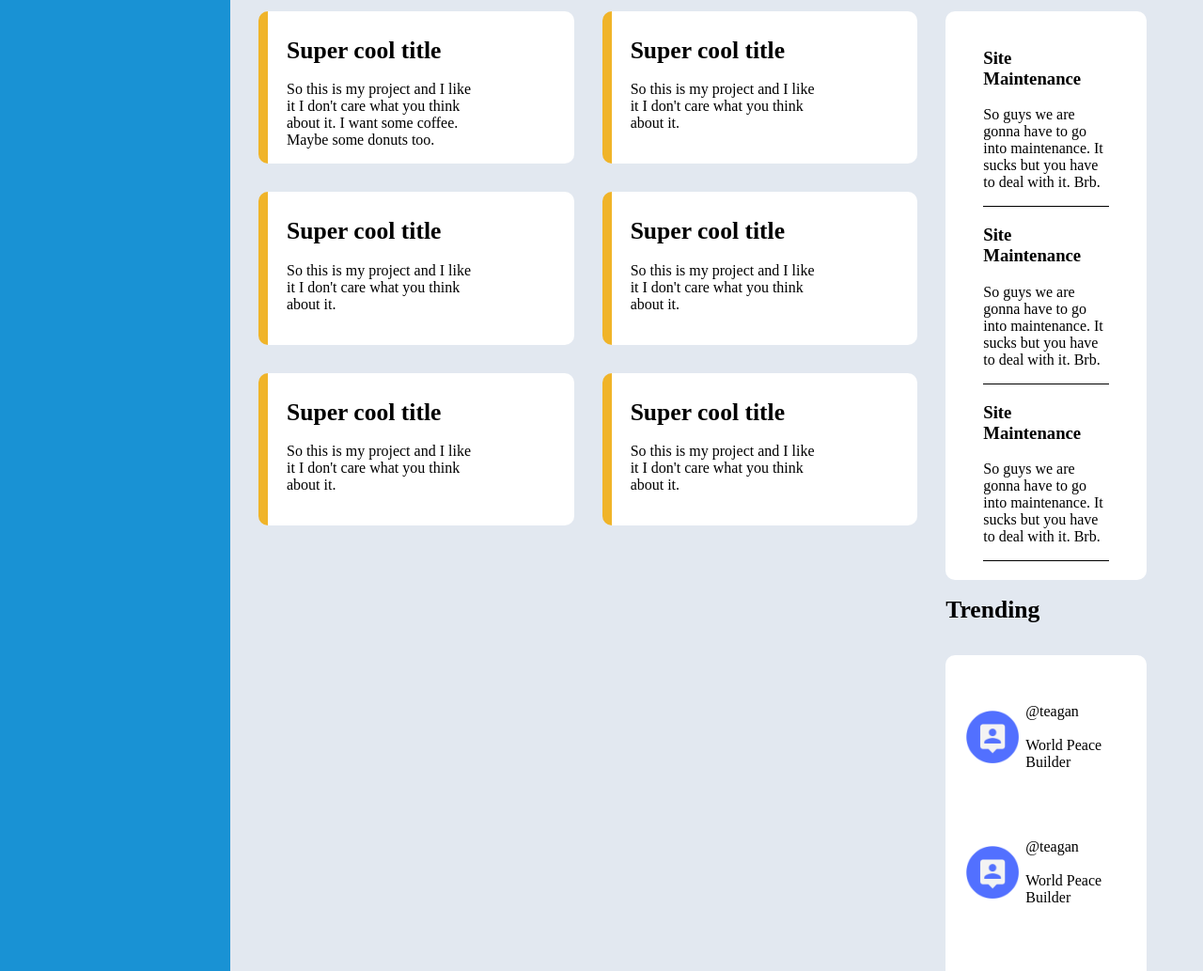
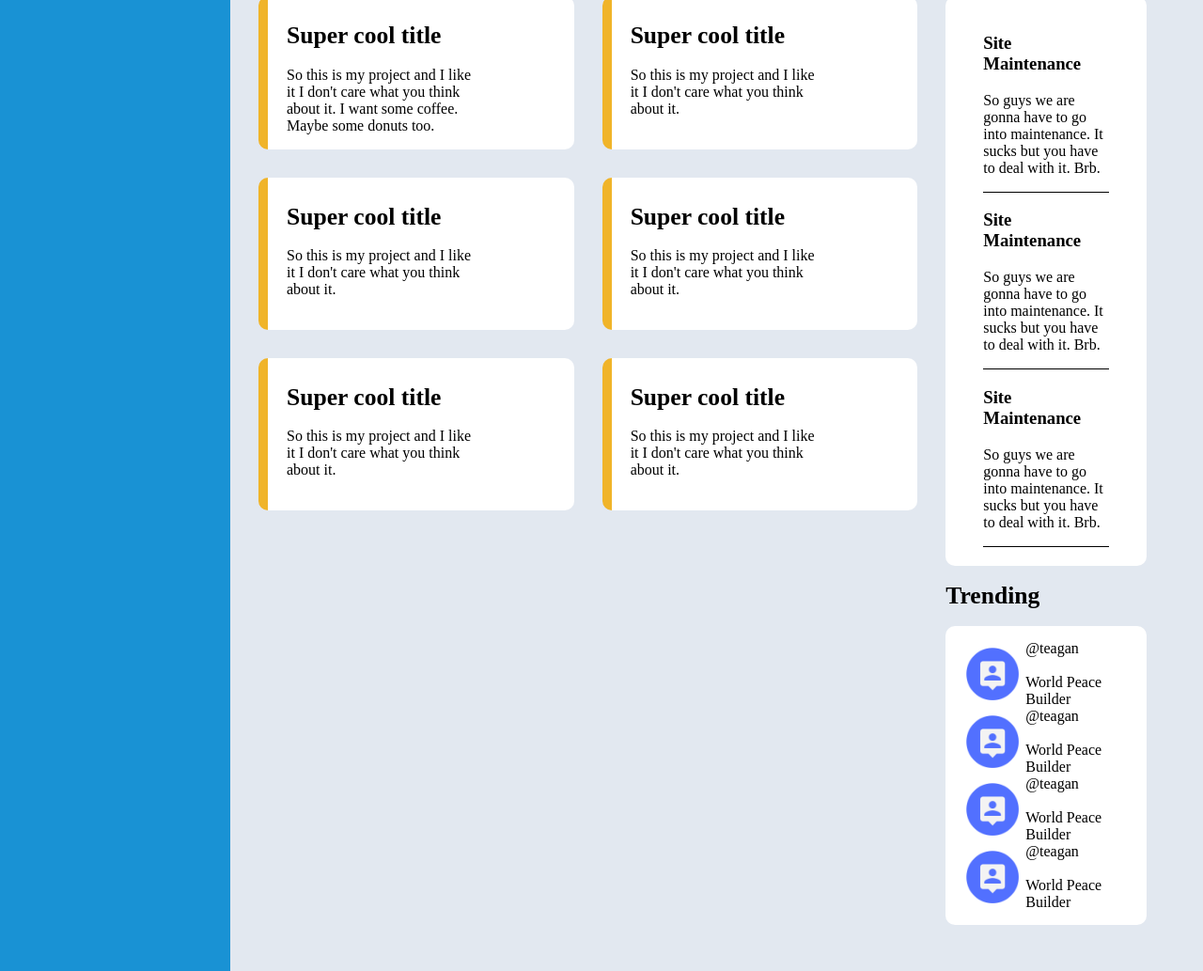
Before and after one commit to kvale17/Admin-Dashboard, a plain HTML site: page index.html in a window 1280 px wide. Shown: the part 244-1277 px from the top of the page at 94% size. Drawn offline with Linux system fonts and the light colour scheme.

Commit message:
Switch to flex

```diff
--- a/css/style.css
+++ b/css/style.css
@@ -43,10 +43,8 @@ body {
 }
 
 .projects {
-  display: grid;
-  grid-template-rows: 80px auto;
-
-  align-items: start;
+  display: flex;
+  flex-direction: column;
 }
 .project-cards {
   display: grid;
@@ -54,7 +52,6 @@ body {
   grid-template-rows: repeat(3, 1fr);
   padding-right: 30px;
   padding-bottom: 50px;
-
 
   gap: 30px;
 }
@@ -80,14 +77,13 @@ h1 {
   padding-bottom: 50px;
   padding-right: 30px;
 
-  display: grid;
-  grid-template-columns: 1fr;
-  grid-template-rows: 1fr 1fr;
+  display: flex;
+  flex-direction: column;
 }
 
 .announcements {
-  display: grid;
-  grid-template-rows: 80px auto;
+  display: flex;
+  flex-direction: column;
 
   grid-row: 1 / 2;
 }
@@ -95,19 +91,18 @@ h1 {
 .announcements-card {
   padding: 20px 40px;
 
-  display: grid;
-  grid-template-columns: 1fr;
-  grid-template-rows: 1fr 1fr 1fr;
+  display: flex;
+  flex-direction: column;
 }
 
-.announcement-item{
+.announcement-item {
   border-bottom: 1px solid black;
 }
 
 .trending {
   grid-row: 2 /3;
-  display: grid;
-  grid-template-rows: 80px auto;
+  display: flex;
+  flex-direction: column;
 }
 
 .trending-item {
@@ -119,10 +114,8 @@ h1 {
 
 .trending-card {
   padding: 15px;
-  display: grid;
-
-  grid-template-columns: 1fr;
-  grid-template-rows: 1fr 1fr 1fr 1fr;
+  display: flex;
+  flex-direction: column;
 }
 
 .icon {
```
